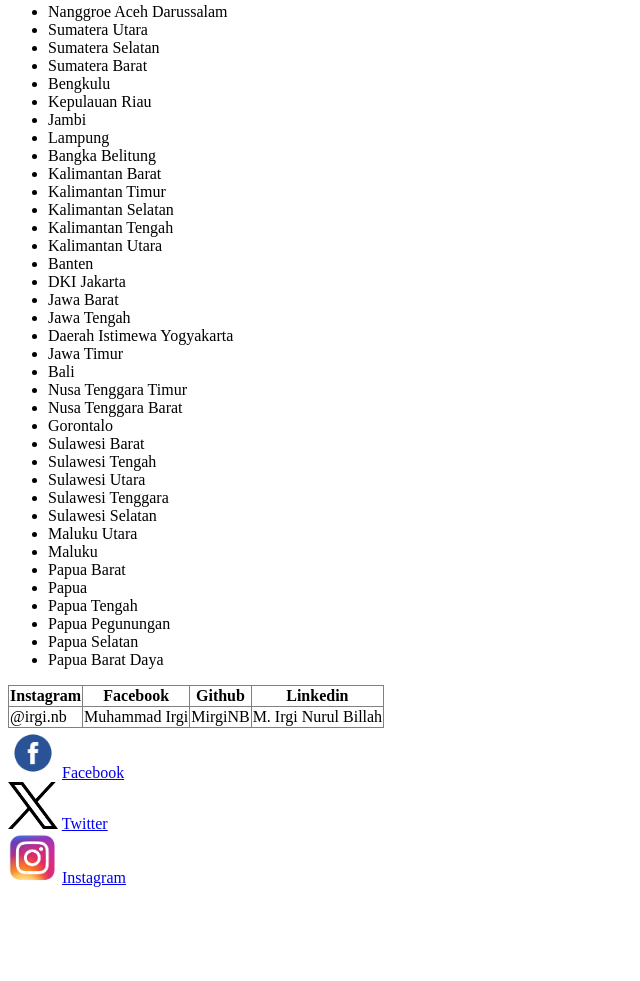
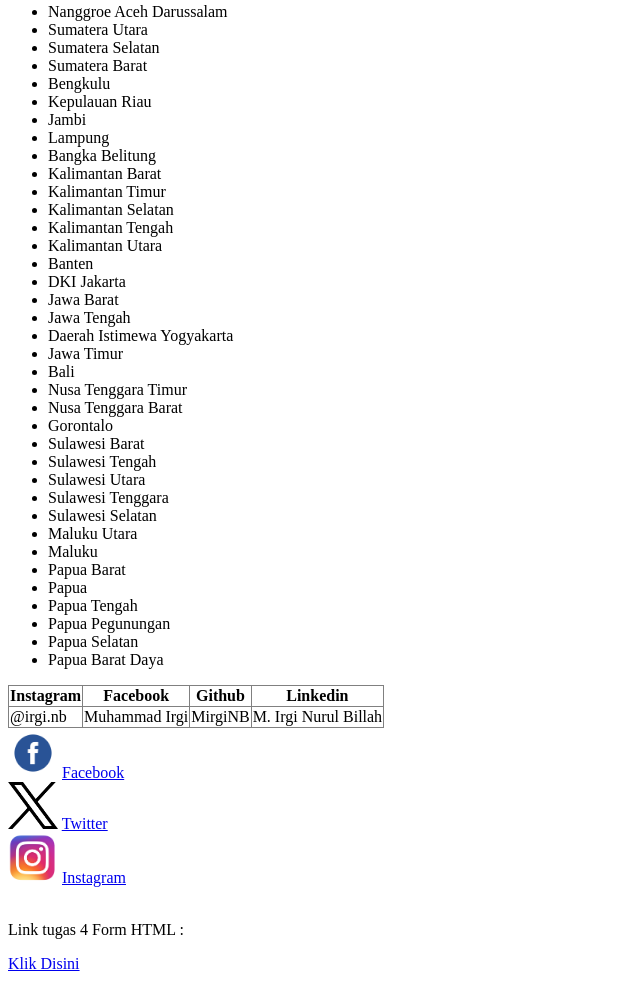
Before and after one commit to MirgiNB/html-dasar-, a plain HTML site: page index.html in a window 1280 px wide. Shown: the part 721-1702 px from the top of the page, without its empty margins (0-640 px from the left). Before the commit the page ends 1616 px from the top, so only its background shows below. Drawn offline with Linux system fonts and the light colour scheme.

Commit message:
Add files via upload

```diff
--- a/index.html
+++ b/index.html
@@ -2,7 +2,7 @@
 <html lang="en">
     <head>
         <meta charset="utf-8">
-        <title>Home</title>
+        <title>TUGAS 3</title>
     </head>
     <body>
         <!--ini adalah homepage-->
@@ -103,8 +103,8 @@
         <div>
             <img src="assets/instagram.png" width="50px"> <a href="#url" title="link Bootstrap">Instagram</a>
         </div>
-
-
+        <br>
+        <p>Link tugas 4 Form HTML :</p> <a href="form.html" title="link Bootstrap">Klik Disini</a>
     </body>
 
 
```
